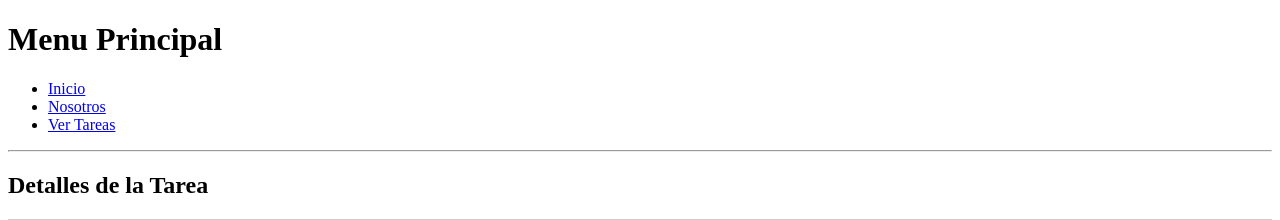
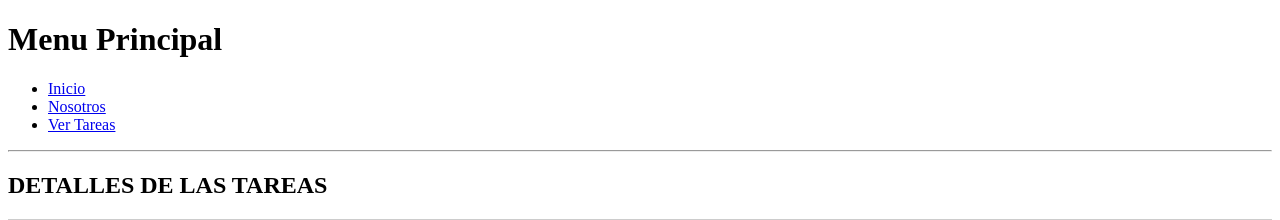
Before and after one commit to waldyounity/Actividad-4---Grupo-4, a Flask app: template templates/mostrar_tarea.html in a window 1280 px wide. Shown: the top 220 px of the page. Run offline with Flask 3, Linux system fonts and the light colour scheme; the template is opened without the code that fills it, so the values that code supplies are empty.

Commit message:
SE  AGREGO EL MOSTRAR TAREAS (REVISAR)
SE AÑADIO EL MOSTRAR TAREAS

```diff
--- a/app.py
+++ b/app.py
@@ -1,4 +1,4 @@
-#IMPORTANDO LAS LIBRERIAS
+
 from flask import Flask
 
 #IMPORTANDO PARA LA BASE DE DATOS
@@ -21,6 +21,6 @@ with app.app_context():
 #LLAMAMOS A LAS RUTAS
 from routes import *
 
-#ASEGURANDO QUE LA APLICACION SE EJECUTE SOLO SI SE EJECUTA DIRECTAMENTE Y NO DESDE OTRA RUTA O APLICACION
+
 if __name__ == '__main__':
     app.run(debug = True)
--- a/templates/index.html
+++ b/templates/index.html
@@ -16,6 +16,6 @@
         {% endfor %}
     </ul>
 {% else %}
-    <p>No hay tareas registradas POR AHORA.</p>
+    <p>NO HAY TAREAS REGISTRADAS.</p>
 {% endif %}
 {% endblock %}
--- a/templates/mostrar_tarea.html
+++ b/templates/mostrar_tarea.html
@@ -2,7 +2,7 @@
 {% extends "plantilla.html" %}
 
 {% block contenido %}
-<h2>Detalles de la Tarea</h2>
+<h2>DETALLES DE LAS TAREAS</h2>
 
 <div style="border: 1px solid #ccc; padding: 20px; margin: 20px 0;">
     <p><strong>ID:</strong> {{ tarea.id }}</p>
```
